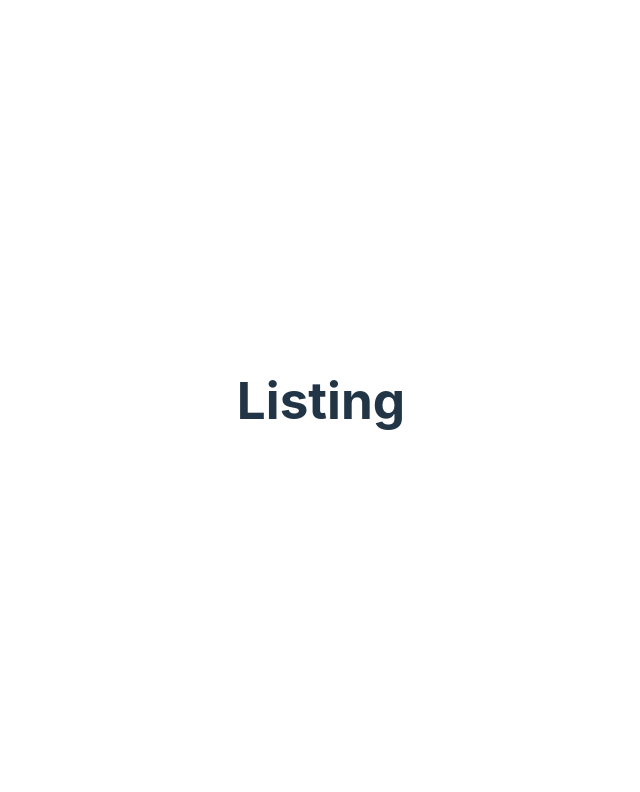
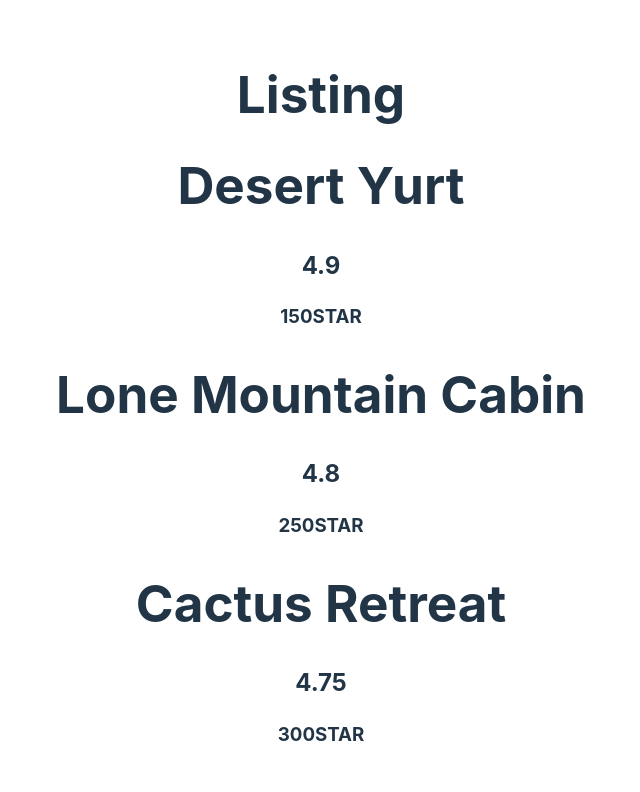
Before and after one commit to 101Shakila/first-react-app, a React (Vite) app: page / in a window 1280 px wide. Shown: the top 792 px of the page, without its empty margins (319-959 px from the left). Built offline with nearby package versions, Linux system fonts and the light colour scheme.

Commit message:
cleaning up

```diff
--- a/src/RentalList.jsx
+++ b/src/RentalList.jsx
@@ -5,28 +5,16 @@ export default function RentalList({ properties }) {
         <div>
             <h1>Listing</h1>
             {
-                properties.map(p => {
+                properties.map(p => (
                     <RentalProperty
                         key={p.id}
                         name={p.name}
                         rating={p.rating}
                         price={p.price}
                     />
-                })}
+                ))}
         </div>
     )
 
 
 }
-
-
-// const properties = [
-
-//     { id: 129031, name: "Desert Yurt", rating: 4.9, price: 150 },
-//     { id: 129032, name: "Lone Mountain Cabin", rating: 4.8, price: 250 },
-//     { id: 129033, name: "Cactus Retreat", rating: 4.75, price: 300 },
-//     { id: 129034, name: "Redwood Treehouse Escape", rating: 4.9, price: 120 },
-//     { id: 129035, name: "Oceanview Condo", rating: 4.7, price: 140 },
-//     { id: 129036, name: "Gold Miner campground", rating: 4.69, price: 96 }
-
-//   ];
```
Also changed, not shown: src/App.jsx (+8 -8 lines), src/RentalProperty.jsx (+0 -13 lines).
